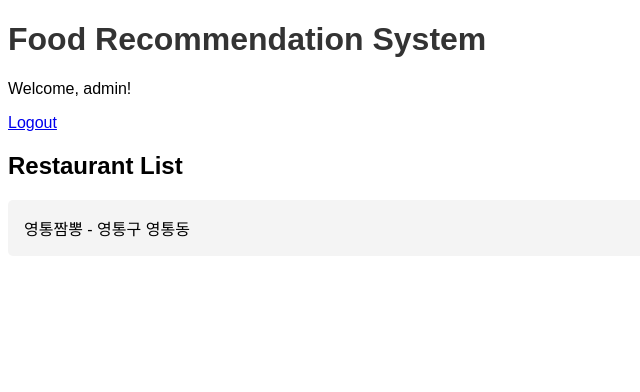
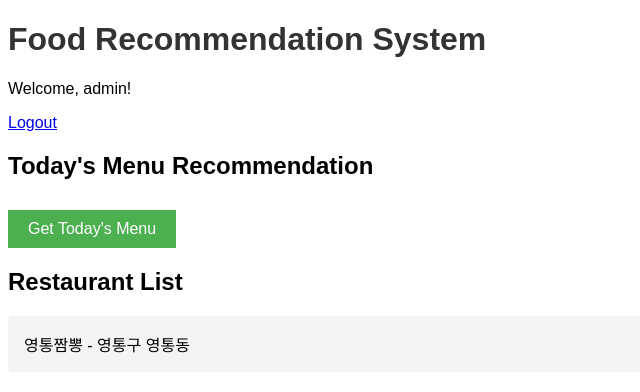
Before and after one commit to mintsclover/database-project, a Flask app: page / in a window 1280 px wide. Shown: the top 392 px of the page, without its empty margins (0-640 px from the left). Run offline with Flask 3, Linux system fonts and the light colour scheme; a user stored in the database is signed in; data comes from the database, SQL or seed files in the repository.

Commit message:
메뉴추천시스템 도입

```diff
--- a/app.py
+++ b/app.py
@@ -2,6 +2,7 @@ from flask import Flask, jsonify, request, render_template, redirect, url_for, s
 from models import db, Restaurant, Menu, User, Review, TodayMenu
 from datetime import datetime
 from sqlalchemy.sql import func
+import random
 
 app = Flask(__name__)
 app.config['SQLALCHEMY_DATABASE_URI'] = 'sqlite:///database.sqlite'
@@ -109,6 +110,20 @@ def add_review():
     db.session.commit()
     return jsonify(new_review.as_dict()), 201
 
+@app.route('/today_menu', methods=['GET'])
+def get_today_menu():
+    user = User.query.get(session['user_id'])
+    preferred_category = user.PreferredCategory
+    menus = Menu.query.all()
+    preferred_menus = [menu for menu in menus if menu.Category == preferred_category]
+
+    if random.random() < 0.5 and preferred_menus:
+        selected_menu = random.choice(preferred_menus)
+    else:
+        selected_menu = random.choice(menus)
+
+    return jsonify(selected_menu.as_dict())
+
 # Helper function to convert SQLAlchemy model instance to dictionary
 def as_dict(model_instance):
     return {c.name: getattr(model_instance, c.name) for c in model_instance.__table__.columns}
--- a/templates/index.html
+++ b/templates/index.html
@@ -15,6 +15,10 @@
         <a href="{{ url_for('login') }}">Login</a>
         <a href="{{ url_for('register') }}">Register</a>
     {% endif %}
+
+    <h2>Today's Menu Recommendation</h2>
+    <p id="todayMenu"></p>
+    <button onclick="loadTodayMenu()">Get Today's Menu</button>
 
     <h2>Restaurant List</h2>
     <ul id="restaurants"></ul>
@@ -99,10 +103,19 @@
                     reviewsList.innerHTML = '';
                     data.reviews.forEach(review => {
                         const li = document.createElement('li');
-                        li.textContent = `Rating: ${review.Rating} - ${review.ReviewText} - Date: ${review.ReviewDate}`;
+                        li.textContent = `Rating: ${review.Rating}, Review: ${review.ReviewText}, Date: ${review.ReviewDate}`;
                         reviewsList.appendChild(li);
                     });
                     menuDetails.style.display = 'block';
+                });
+        }
+
+        function loadTodayMenu() {
+            fetch('/today_menu')
+                .then(response => response.json())
+                .then(data => {
+                    const todayMenu = document.getElementById('todayMenu');
+                    todayMenu.textContent = `Today's Menu: ${data.Name} - ${data.Description}`;
                 });
         }
 
```
